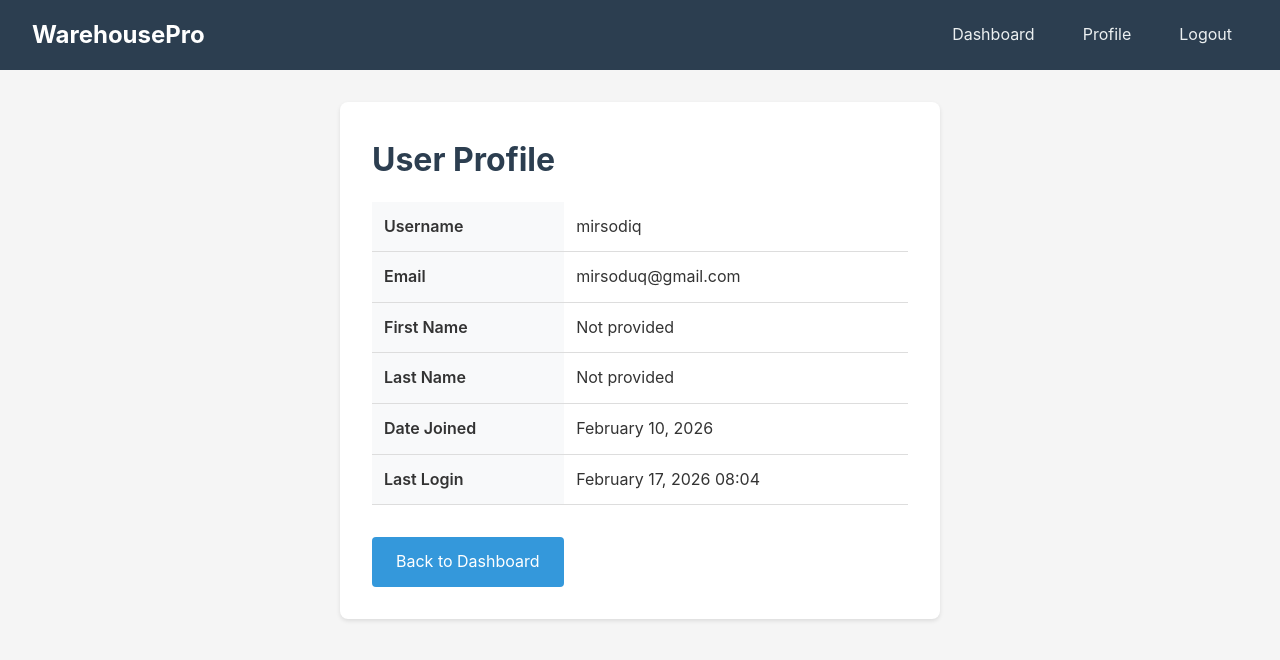
After one commit to 00015972/warehousepro, a Django app: page /accounts/profile/ in a window 1280 px wide. The commit adds this page. Shown: the top 660 px of the page. Run offline with Django 5.2, Linux system fonts and the light colour scheme; a user stored in the database is signed in.

Commit message:
added user authentication with registration, login, and profile features

```diff
--- /dev/null
+++ b/accounts/templates/accounts/profile.html
@@ -0,0 +1,40 @@
+{% extends "base.html" %}
+
+{% block title %}Profile - WarehousePro{% endblock %}
+
+{% block content %}
+<div class="card" style="max-width: 600px; margin: 0 auto;">
+    <h1>User Profile</h1>
+
+    <table>
+        <tr>
+            <th>Username</th>
+            <td>{{ user.username }}</td>
+        </tr>
+        <tr>
+            <th>Email</th>
+            <td>{{ user.email|default:"Not provided" }}</td>
+        </tr>
+        <tr>
+            <th>First Name</th>
+            <td>{{ user.first_name|default:"Not provided" }}</td>
+        </tr>
+        <tr>
+            <th>Last Name</th>
+            <td>{{ user.last_name|default:"Not provided" }}</td>
+        </tr>
+        <tr>
+            <th>Date Joined</th>
+            <td>{{ user.date_joined|date:"F d, Y" }}</td>
+        </tr>
+        <tr>
+            <th>Last Login</th>
+            <td>{{ user.last_login|date:"F d, Y H:i"|default:"Never" }}</td>
+        </tr>
+    </table>
+
+    <div class="mt-2">
+        <a href="{% url 'dashboard' %}" class="btn btn-primary">Back to Dashboard</a>
+    </div>
+</div>
+{% endblock %}
--- /dev/null
+++ b/accounts/urls.py
@@ -0,0 +1,16 @@
+from django.urls import path
+from django.contrib.auth import views as auth_views
+from . import views
+
+app_name = "accounts"
+
+urlpatterns = [
+    path("login/", auth_views.LoginView.as_view(
+        template_name="accounts/login.html"
+    ), name="login"),
+    path("logout/", auth_views.LogoutView.as_view(
+        template_name="accounts/logged_out.html"
+    ), name="logout"),
+    path("register/", views.register, name="register"),
+    path("profile/", views.profile, name="profile"),
+]
--- a/accounts/views.py
+++ b/accounts/views.py
@@ -1,3 +1,32 @@
-from django.shortcuts import render
+from django.shortcuts import render, redirect
+from django.contrib.auth import login
+from django.contrib.auth.decorators import login_required
+from django.contrib import messages
 
-# Create your views here.
+from .forms import RegistrationForm
+
+
+def register(request):
+    """Handle user registration."""
+    if request.user.is_authenticated:
+        return redirect("dashboard")
+
+    if request.method == "POST":
+        form = RegistrationForm(request.POST)
+        if form.is_valid():
+            user = form.save()
+            login(request, user)
+            messages.success(request, f"Welcome, {user.username}! Your account has been created.")
+            return redirect("dashboard")
+        else:
+            messages.error(request, "Please correct the errors below.")
+    else:
+        form = RegistrationForm()
+
+    return render(request, "accounts/register.html", {"form": form})
+
+
+@login_required
+def profile(request):
+    """Display user profile page."""
+    return render(request, "accounts/profile.html")
--- a/config/urls.py
+++ b/config/urls.py
@@ -16,8 +16,14 @@ Including another URLconf
 """
 from django.contrib import admin
 from django.urls import path, include
+from django.conf import settings
+from django.conf.urls.static import static
 
 urlpatterns = [
     path('admin/', admin.site.urls),
-    path("", include("stock.urls"))
+    path('accounts/', include('accounts.urls')),
+    path("", include("stock.urls")),
 ]
+
+if settings.DEBUG:
+    urlpatterns += static(settings.MEDIA_URL, document_root=settings.MEDIA_ROOT)
--- /dev/null
+++ b/templates/base.html
@@ -0,0 +1,196 @@
+<!DOCTYPE html>
+<html lang="en">
+<head>
+    <meta charset="UTF-8">
+    <meta name="viewport" content="width=device-width, initial-scale=1.0">
+    <title>{% block title %}WarehousePro{% endblock %}</title>
+    <style>
+        * {
+            margin: 0;
+            padding: 0;
+            box-sizing: border-box;
+        }
+        body {
+            font-family: -apple-system, BlinkMacSystemFont, 'Segoe UI', Roboto, Oxygen, Ubuntu, sans-serif;
+            line-height: 1.6;
+            color: #333;
+            background-color: #f5f5f5;
+        }
+        .navbar {
+            background-color: #2c3e50;
+            padding: 1rem 2rem;
+            display: flex;
+            justify-content: space-between;
+            align-items: center;
+        }
+        .navbar-brand {
+            color: #fff;
+            font-size: 1.5rem;
+            font-weight: bold;
+            text-decoration: none;
+        }
+        .navbar-nav {
+            display: flex;
+            gap: 1rem;
+            list-style: none;
+        }
+        .navbar-nav a {
+            color: #ecf0f1;
+            text-decoration: none;
+            padding: 0.5rem 1rem;
+            border-radius: 4px;
+            transition: background-color 0.2s;
+        }
+        .navbar-nav a:hover {
+            background-color: #34495e;
+        }
+        .container {
+            max-width: 1200px;
+            margin: 2rem auto;
+            padding: 0 1rem;
+        }
+        .card {
+            background: #fff;
+            border-radius: 8px;
+            box-shadow: 0 2px 4px rgba(0,0,0,0.1);
+            padding: 2rem;
+            margin-bottom: 1rem;
+        }
+        .card h1, .card h2 {
+            margin-bottom: 1rem;
+            color: #2c3e50;
+        }
+        .form-group {
+            margin-bottom: 1rem;
+        }
+        .form-group label {
+            display: block;
+            margin-bottom: 0.5rem;
+            font-weight: 500;
+        }
+        .form-group input {
+            width: 100%;
+            padding: 0.75rem;
+            border: 1px solid #ddd;
+            border-radius: 4px;
+            font-size: 1rem;
+        }
+        .form-group input:focus {
+            outline: none;
+            border-color: #3498db;
+            box-shadow: 0 0 0 2px rgba(52, 152, 219, 0.2);
+        }
+        .btn {
+            display: inline-block;
+            padding: 0.75rem 1.5rem;
+            border: none;
+            border-radius: 4px;
+            font-size: 1rem;
+            cursor: pointer;
+            text-decoration: none;
+            transition: background-color 0.2s;
+        }
+        .btn-primary {
+            background-color: #3498db;
+            color: #fff;
+        }
+        .btn-primary:hover {
+            background-color: #2980b9;
+        }
+        .btn-secondary {
+            background-color: #95a5a6;
+            color: #fff;
+        }
+        .btn-secondary:hover {
+            background-color: #7f8c8d;
+        }
+        .btn-danger {
+            background-color: #e74c3c;
+            color: #fff;
+        }
+        .btn-danger:hover {
+            background-color: #c0392b;
+        }
+        .alert {
+            padding: 1rem;
+            border-radius: 4px;
+            margin-bottom: 1rem;
+        }
+        .alert-success {
+            background-color: #d4edda;
+            color: #155724;
+            border: 1px solid #c3e6cb;
+        }
+        .alert-error {
+            background-color: #f8d7da;
+            color: #721c24;
+            border: 1px solid #f5c6cb;
+        }
+        .alert-warning {
+            background-color: #fff3cd;
+            color: #856404;
+            border: 1px solid #ffeeba;
+        }
+        .errorlist {
+            color: #e74c3c;
+            list-style: none;
+            padding: 0;
+            margin-top: 0.25rem;
+            font-size: 0.875rem;
+        }
+        .helptext {
+            color: #7f8c8d;
+            font-size: 0.875rem;
+            margin-top: 0.25rem;
+        }
+        table {
+            width: 100%;
+            border-collapse: collapse;
+        }
+        table th, table td {
+            padding: 0.75rem;
+            text-align: left;
+            border-bottom: 1px solid #ddd;
+        }
+        table th {
+            background-color: #f8f9fa;
+            font-weight: 600;
+        }
+        table tr:hover {
+            background-color: #f8f9fa;
+        }
+        .text-center {
+            text-align: center;
+        }
+        .mt-1 { margin-top: 1rem; }
+        .mb-1 { margin-bottom: 1rem; }
+        .mt-2 { margin-top: 2rem; }
+        .mb-2 { margin-bottom: 2rem; }
+    </style>
+</head>
+<body>
+    <nav class="navbar">
+        <a href="{% url 'dashboard' %}" class="navbar-brand">WarehousePro</a>
+        <ul class="navbar-nav">
+            <li><a href="{% url 'dashboard' %}">Dashboard</a></li>
+            {% if user.is_authenticated %}
+                <li><a href="{% url 'accounts:profile' %}">Profile</a></li>
+                <li><a href="{% url 'accounts:logout' %}">Logout</a></li>
+            {% else %}
+                <li><a href="{% url 'accounts:login' %}">Login</a></li>
+                <li><a href="{% url 'accounts:register' %}">Register</a></li>
+            {% endif %}
+        </ul>
+    </nav>
+
+    <div class="container">
+        {% if messages %}
+            {% for message in messages %}
+                <div class="alert alert-{{ message.tags }}">{{ message }}</div>
+            {% endfor %}
+        {% endif %}
+
+        {% block content %}{% endblock %}
+    </div>
+</body>
+</html>
```
Also changed, not shown: accounts/forms.py (added, +34 -0 lines), accounts/templates/accounts/logged_out.html (added, +12 -0 lines), accounts/templates/accounts/login.html (added, +47 -0 lines), accounts/templates/accounts/register.html (added, +87 -0 lines), config/settings.py (+6 -1 lines), stock/templates/stock/dashboard.html (+64 -21 lines), db.sqlite3, 1 other file.
